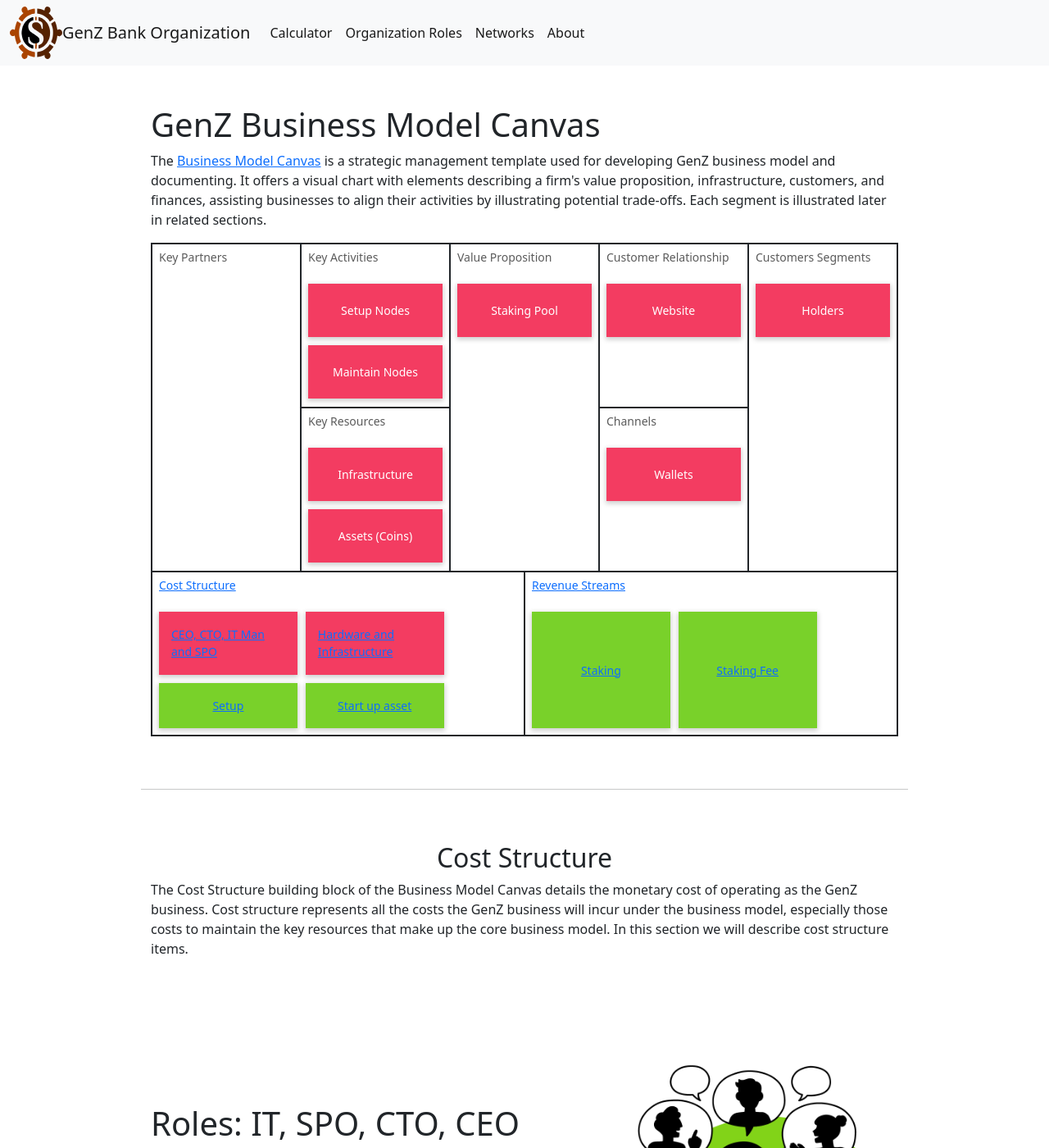
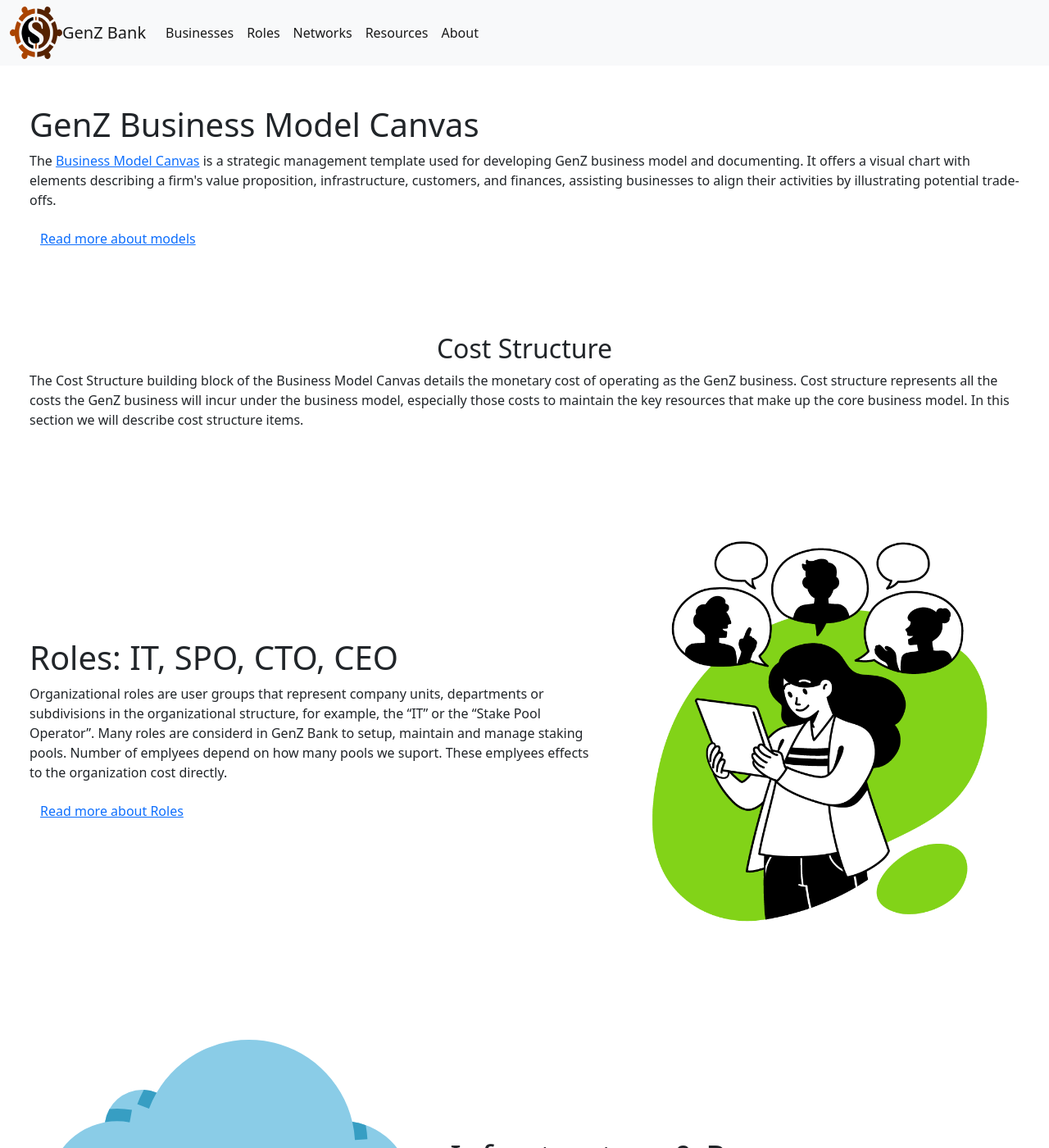
Before and after one commit to genz-bank/organization, a Jekyll site: the page built from index.html, in a window 1280 px wide and 1400 px high. Shown: the whole window at 82% size. Built offline with Jekyll 4.4.1, drawn with Linux system fonts in a browser that asks for light colours; some of the changed text lies outside the part shown.

Commit message:
Adding biz models

```diff
--- a/_config.yml
+++ b/_config.yml
@@ -21,7 +21,7 @@
 # You can create any custom variable you would like, and they will be accessible
 # in the templates via {{ site.myvariable }}.
 ################################################################################
-title: GenZ Bank Organization
+title: GenZ Bank
 logo: /assets/logo.svg
 email: mostafa.barmshory@gmail.com
 description: >-
@@ -51,6 +51,9 @@ collections:
     output: true
   resources:
     output: true
+  businesses:
+    output: true
+
 
 
 
@@ -166,6 +169,18 @@ defaults:
     values:
       layout: "role"
       category: "roles"
+  -
+    scope:
+      type: "businesses"
+    values:
+      layout: "business"
+      category: "business"
+  -
+    scope:
+      type: "resources"
+    values:
+      layout: "resource"
+      category: "resource"
 
 
 #liquid:
@@ -204,9 +219,10 @@ ignore_theme_config: true
 # and configure order of the links.
 #
 header_pages:
-  - calculator.html
+  - businesses.html
   - roles.html
   - networks.html
+  - resources.html
   - about.html
 
 #
--- a/index.html
+++ b/index.html
@@ -17,72 +13,14 @@ layout: home
 		proposition, infrastructure, customers, and finances, assisting
 		businesses to align their activities by illustrating potential
 		trade-offs.
-		Each segment is illustrated later in related sections.
 	</p>
-	<div class="bmc">
-		<div id="partners">
-			<h3>Key Partners</h3>
-		</div>
-		<div id="activities">
-			<h3>Key Activities</h3>
-			<div class="note">Setup Nodes</div>
-			<div class="note">Maintain Nodes</div>
-		</div>
-		<div id="resources">
-			<h3>Key Resources</h3>
-			<div class="note">Infrastructure</div>
-			<div class="note">Assets (Coins)</div>
-		</div>
-		<div id="value">
-			<h3>Value Proposition</h3>
-			<div class="note">Staking Pool</div>
-		</div>
-		<div id="relationship">
-			<h3>Customer Relationship</h3>
-			<div class="note">Website</div>
-		</div>
-		<div id="channels">
-			<h3>Channels</h3>
-			<div class="note">Wallets</div>
-		</div>
-		<div id="customers">
-			<h3>Customers Segments</h3>
-			<div class="note">Holders</div>
-		</div>
 
-		<div id="cost">
-			<h3>
-				<a href="#cost_structure">Cost Structure</a>
-			</h3>
-			<div class="note">
-				<a href="#roles">CEO, CTO, IT Man and SPO</a>
-			</div>
-			<div class="note">
-				<a href="#infrastructure">Hardware and Infrastructure</a>
-			</div>
-			<div class="note green">
-				<a href="#networks">Setup</a>
-			</div>
-			<div class="note green">
-				<a href="#networks">Start up asset</a>
-			</div>
-		</div>
-		<div id="revenue">
-			<h3>
-				<a href="#revenue_streams">Revenue Streams</a>
-			</h3>
-			<div class="note green">
-				<a href="#revenue_streams_staking">Staking</a>
-			</div>
-			<div class="note green">
-				<a href="#revenue_streams_fee">Staking Fee</a>
-			</div>
-		</div>
-	</div>
+			<a
+				type="button"
+				class="btn btn-link"
+				href="{{ '/businesses/' | relative_url }}">Read more about models</a>
 </section>
 
-
-<hr/>
 <section
 	id="cost_structure"
 	class="container-fluid py-5">
@@ -147,7 +85,7 @@ layout: home
 			<a
 				type="button"
 				class="btn btn-link"
-				href="{{ '/hardware/' | relative_url }}">Read more about Infrastructure</a>
+				href="{{ '/resources/' | relative_url }}">Read more about Infrastructure</a>
 		</div>
 		<div class="text-md-right col-12 col-md-5 order-first">
 			<img
@@ -189,7 +127,6 @@ layout: home
 
 
 
-<hr/>
 <section
 	id="revenue_streams"
 	class="container-fluid py-5">
--- a/networks.html
+++ b/networks.html
@@ -27,7 +27,7 @@ permalink: /networks/
 				</div>
 			</div>
 			<div>
-				<a href="{{ network.url }}"
+				<a href="{{ network.url | relative_url }}"
 					class="btn btn-primary">Read More</a>
 			</div>
 		</div>
--- a/roles.html
+++ b/roles.html
@@ -1,6 +1,6 @@
 ---
 layout: page
-title: Organization Roles
+title: Roles
 permalink: /roles/
 ---
 
```
Also changed, not shown: other parts of index.html (+0 -4 lines), _businesses/api.html (added, +67 -0 lines), _businesses/staking.html (added, +143 -0 lines), _layouts/business.html (added, +24 -0 lines), _layouts/resource.html (added, +49 -0 lines), assets/js/calculator-staking.js (renamed from assets/js/calculator.js, +0 -11 lines), businesses.html (added, +24 -0 lines), calculator.html (deleted, +0 -74 lines), resources.html (added, +24 -0 lines).
